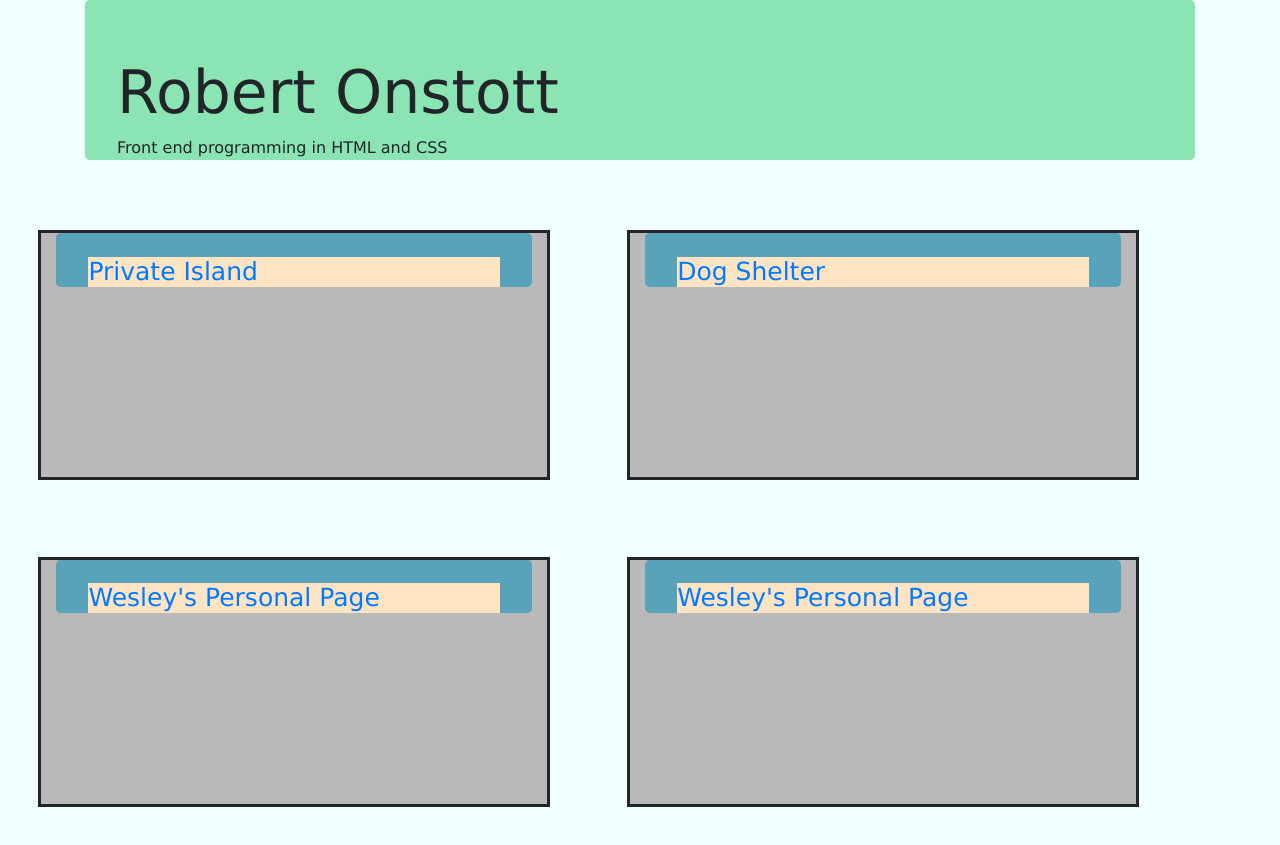
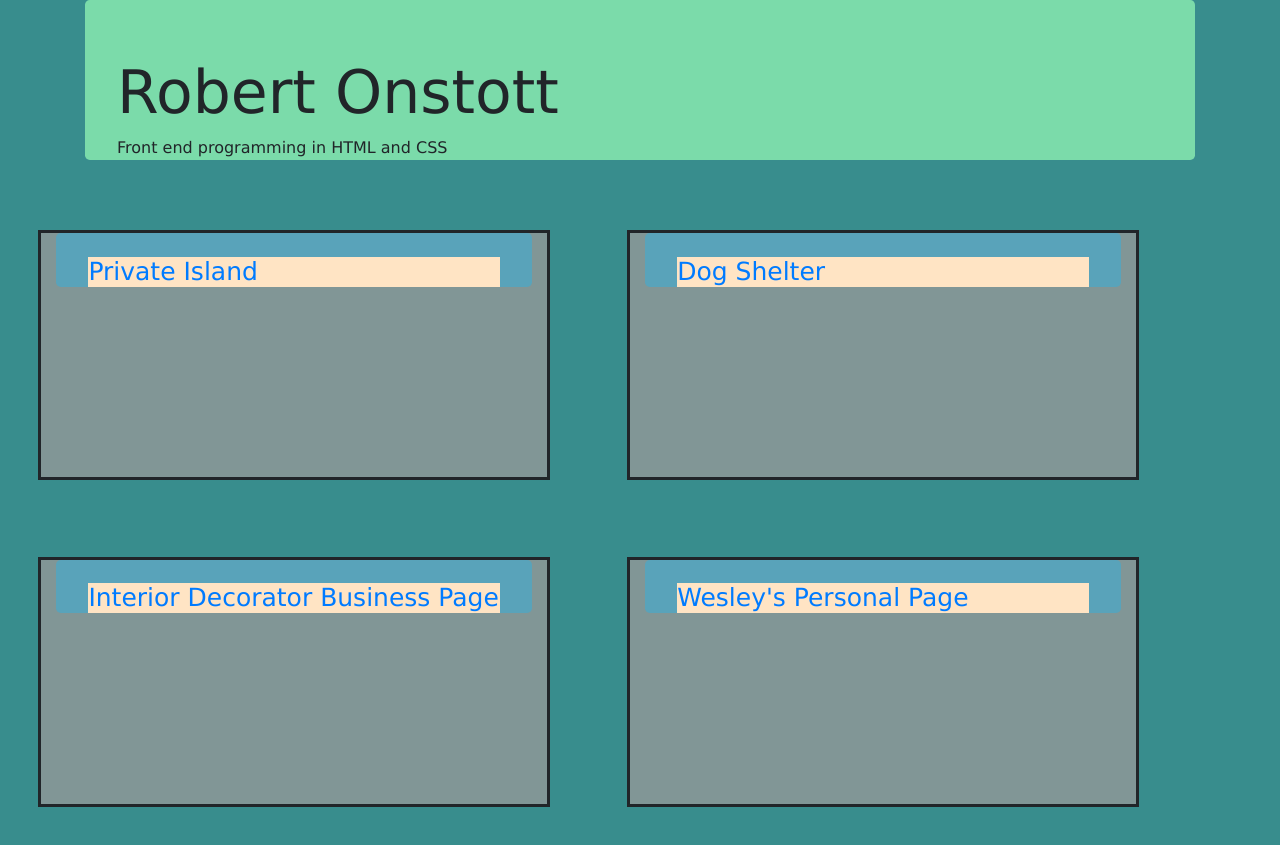
Before and after one commit to roonstott/Portfolio, a plain HTML site: page index.html in a window 1280 px wide. Drawn offline with Linux system fonts and the light colour scheme.

Commit message:
update links to properly reference GH pages

```diff
--- a/CSS/styles.css
+++ b/CSS/styles.css
@@ -1,6 +1,6 @@
 body {
   font-family:'Lucida Sans', 'Lucida Sans Regular', 'Lucida Grande', 'Lucida Sans Unicode', Geneva, Verdana, sans-serif;
-  background-color: azure;
+  background-color: rgb(56, 141, 141);
 }
 .big-name {
 font-size: 60px;
--- a/index.html
+++ b/index.html
@@ -25,7 +25,7 @@
   <div class="blocks">
     <div class="container">
       <div class="jumbotron">
-        <h2><a href="https://roonstott.github.io/Dog-Page/">Dog Shelter</a></h2>
+        <h2><a href="https://roonstott.github.io/Pet-Adoption/">Dog Shelter</a></h2>
       </div>
     </div>
   </div>
@@ -33,7 +33,7 @@
   <div class="blocks">
     <div class="container">
       <div class="jumbotron">
-        <h2><a href="https://roonstott.github.io/Dog-Page/">Wesley's Personal Page</a></h2>
+        <h2><a href="https://roonstott.github.io/interior-decoration/">Interior Decorator Business Page</a></h2>
       </div>
     </div>
   </div>
```
